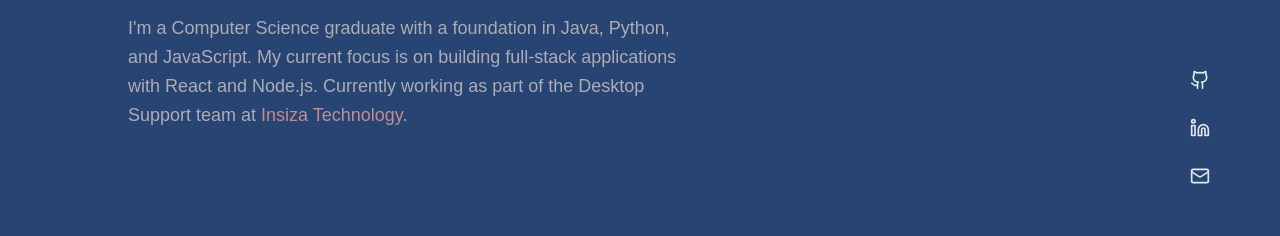
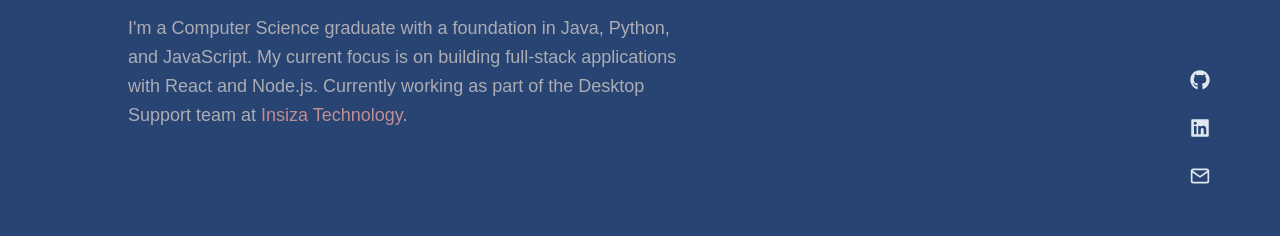
Before and after one commit to GavinDurai20/Portfolio, a Next.js app: page / in a window 1280 px wide. Shown: the part 410-646 px from the top of the page. Built offline with nearby package versions, Linux system fonts and the light colour scheme.

Commit message:
Fix navbar icons and update portfolio

```diff
--- a/components/Navbar.tsx
+++ b/components/Navbar.tsx
@@ -1,7 +1,8 @@
 "use client";
 
 import React from "react";
-import { Github, Linkedin, Mail } from "lucide-react";
+import { FaGithub, FaLinkedin } from "react-icons/fa";
+import { FiMail } from "react-icons/fi";
 
 const navLinks = [
   { number: "01.", label: "About", href: "#about" },
@@ -11,9 +12,9 @@ const navLinks = [
 ];
 
 const socials = [
-  { icon: <Github size={20} />, href: "https://github.com/GavinDurai20" },
-  { icon: <Linkedin size={20} />, href: "https://linkedin.com/in/gavin-durai/" },
-  { icon: <Mail size={20} />, href: "mailto:gavinnadar20@gmail.com" },
+  { icon: <FaGithub size={20} />, href: "https://github.com/GavinDurai20" },
+  { icon: <FaLinkedin size={20} />, href: "https://linkedin.com/in/gavin-durai/" },
+  { icon: <FiMail size={20} />, href: "mailto:gavinnadar20@gmail.com" },
 ];
 
 const Navbar = () => {
--- a/tsconfig.json
+++ b/tsconfig.json
@@ -15,7 +15,7 @@
     "moduleResolution": "bundler",
     "resolveJsonModule": true,
     "isolatedModules": true,
-    "jsx": "preserve",
+    "jsx": "react-jsx",
     "incremental": true,
     "plugins": [
       {
```
Also changed, not shown: package.json (+4 -4 lines), 1 other file (tests, documents, lock files or other folders).
